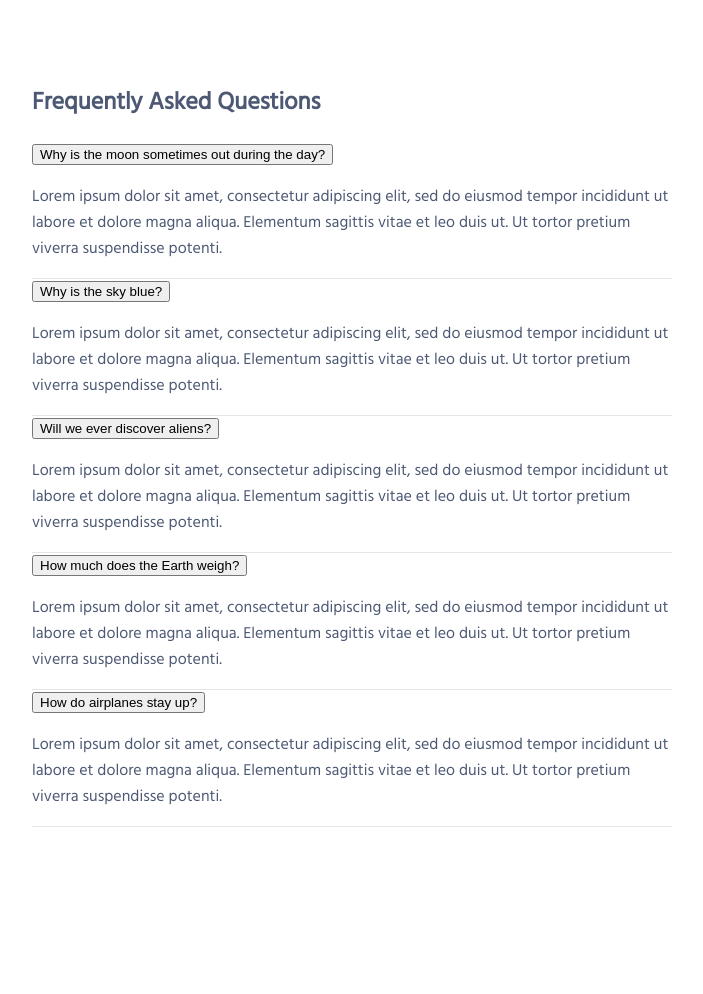
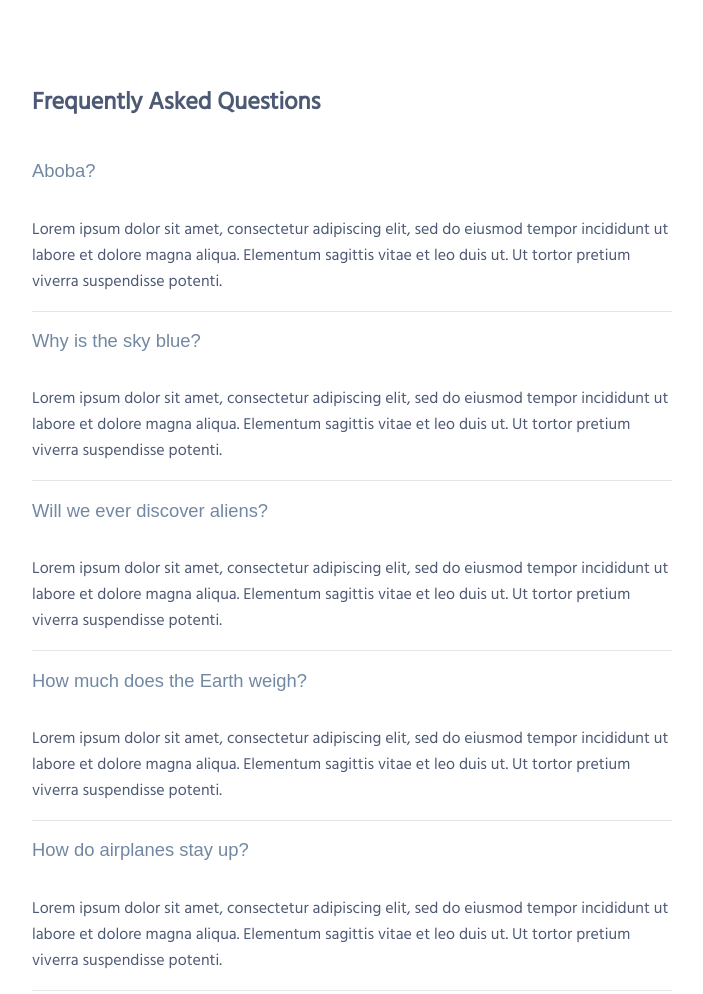
Before and after one commit to Razer2550/FAQ-animation, a plain HTML site: page index.html in a window 1280 px wide. Shown: the whole page, without its empty margins (288-991 px from the left). Before the commit the page ends 891 px from the top, so only its background shows below. Drawn offline with Linux system fonts and the light colour scheme.

Commit message:
add button style

```diff
--- a/index.html
+++ b/index.html
@@ -12,7 +12,7 @@
         <h2>Frequently Asked Questions</h2>
         <div class="accordion">
           <div class="accordion-item">
-            <button id="accordion-button-1" aria-expanded="false"><span class="accordion-title">Why is the moon sometimes out during the day?</span><span class="icon" aria-hidden="true"></span></button>
+            <button id="accordion-button-1" aria-expanded="false"><span class="accordion-title">Aboba?</span><span class="icon" aria-hidden="true"></span></button>
             <div class="accordion-content">
               <p>Lorem ipsum dolor sit amet, consectetur adipiscing elit, sed do eiusmod tempor incididunt ut labore et dolore magna aliqua. Elementum sagittis vitae et leo duis ut. Ut tortor pretium viverra suspendisse potenti.</p>
             </div>
--- a/sass/style.scss
+++ b/sass/style.scss
@@ -37,3 +37,26 @@ body {
         }
     }
 }
+button {
+    position: relative;
+    display: block;
+    text-align: left;
+    width: 100%;
+    padding: 1em 0;
+    color: $text;
+    font-size: 1.15rem;
+    font-weight: 400;
+    border: none;
+    background: none;
+    outline: none;
+    &:hover, &:focus {
+        cursor: pointer;
+        color: $blue;
+        &::after {
+            cursor: pointer;
+            color: $blue;
+            border: 1px solid $blue;
+        }
+    }
+
+}
```
Also changed, not shown: style/style.css, 1 other file.
